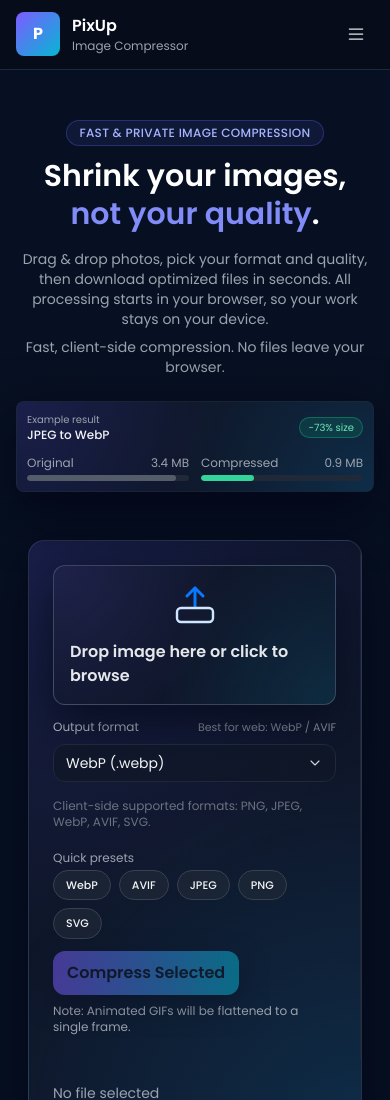
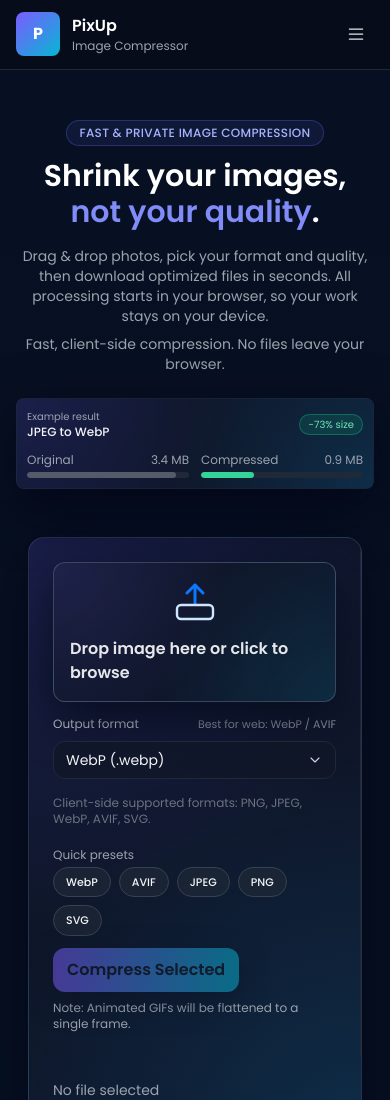
Before and after one commit to David-saini/pixup, a plain HTML site: page index.html in a window 390 px wide. Shown: the top 1100 px of the page. Drawn offline with nearby package versions, Linux system fonts and the light colour scheme.

Commit message:
hero-section

```diff
--- a/index.html
+++ b/index.html
@@ -117,7 +117,7 @@
           <p class="inline-flex items-center text-xs font-medium uppercase tracking-wide text-indigo-300 bg-indigo-500/10 border border-indigo-500/30 rounded-full px-3 py-1 mb-3">
             Fast & private image compression
           </p>
-          <h1 class="text-3xl sm:text-4xl lg:text-5xl font-semibold text-white leading-tight text-center md:text-start">
+          <h1 class="text-3xl sm:text-4xl lg:text-5xl font-semibold text-white text-center md:text-start">
             Shrink your images,
             <span class="text-indigo-400">not your quality</span>.
           </h1>
```
